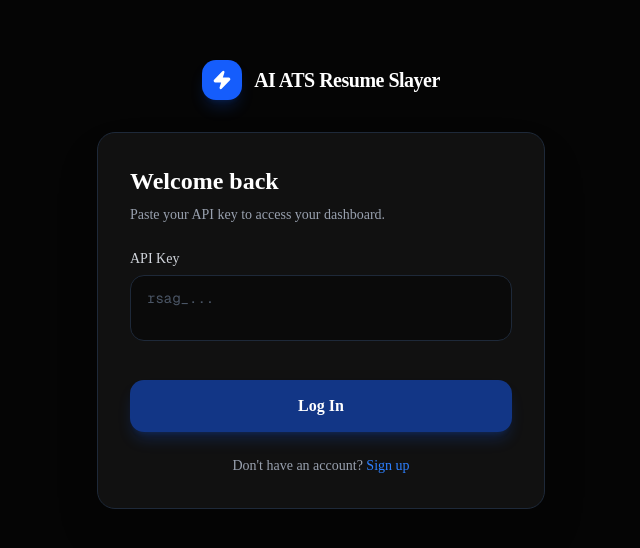
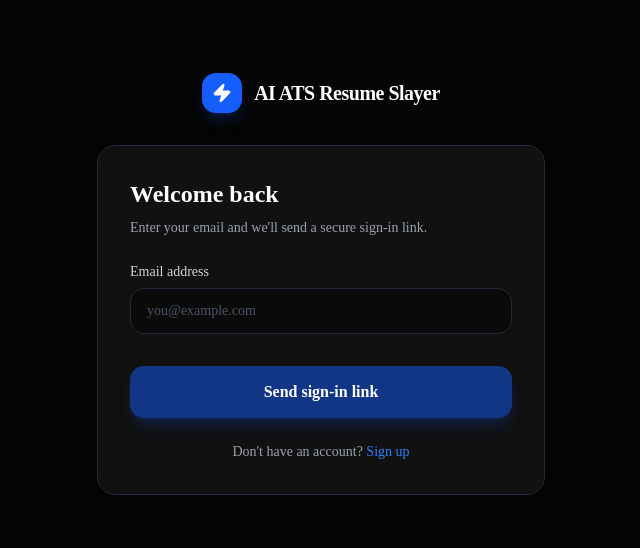
Before and after one commit to ake144/Resume-Slayer, a Next.js app: page /login in a window 1280 px wide. Shown: the part 116-664 px from the top of the page, without its empty margins (319-959 px from the left). Built offline with nearby package versions, Linux system fonts and the light colour scheme; no server answers.

Commit message:
feat: interview pre stuff

```diff
--- a/app/(auth)/login/page.tsx
+++ b/app/(auth)/login/page.tsx
@@ -5,11 +5,10 @@ import { useState } from "react";
 import { Zap } from "lucide-react";
 import { useRouter } from "next/navigation";
 import { api } from "@/lib/api";
-import { getApiKey, setApiKey, clearAuth } from "@/utils/common";
 
 export default function LoginPage() {
   const router = useRouter();
-  const [apiKeyInput, setApiKeyInput] = useState("");
+  const [email, setEmail] = useState("");
   const [isLoading, setIsLoading] = useState(false);
   const [error, setError] = useState("");
 
@@ -18,20 +17,12 @@ export default function LoginPage() {
     setIsLoading(true);
     setError("");
 
-    const previousKey = getApiKey();
-    setApiKey(apiKeyInput.trim());
-
     try {
-      await api.getMe();
-      router.push("/dashboard");
+      await api.requestMagicLink(email.trim());
+      setError("Check the development server log for your sign-in link. Email delivery will be connected later.");
     } catch (err) {
       console.error(err);
-      if (previousKey) {
-        setApiKey(previousKey);
-      } else {
-        clearAuth();
-      }
-      setError("Invalid API key. Double-check what you pasted and try again.");
+      setError("Could not request a sign-in link. Try again shortly.");
     } finally {
       setIsLoading(false);
     }
@@ -48,29 +39,29 @@ export default function LoginPage() {
 
       <div className="bg-[#111] border border-gray-800 rounded-2xl p-8 w-full max-w-md shadow-2xl">
         <h2 className="text-2xl font-bold mb-2">Welcome back</h2>
-        <p className="text-gray-400 text-sm mb-6">Paste your API key to access your dashboard.</p>
+        <p className="text-gray-400 text-sm mb-6">Enter your email and we&apos;ll send a secure sign-in link.</p>
 
         {error && <div className="bg-red-500/10 border border-red-500/50 text-red-500 px-4 py-3 rounded-lg mb-4 text-sm">{error}</div>}
 
         <form onSubmit={handleSubmit} className="space-y-4">
           <div>
-            <label className="block text-sm font-medium text-gray-300 mb-1.5">API Key</label>
-            <textarea
+            <label className="block text-sm font-medium text-gray-300 mb-1.5">Email address</label>
+            <input
               required
-              value={apiKeyInput}
-              onChange={(e) => setApiKeyInput(e.target.value)}
-              rows={2}
-              className="w-full bg-[#0a0a0a] border border-gray-800 rounded-xl px-4 py-3 text-white text-sm font-mono focus:outline-none focus:border-blue-500 focus:ring-1 focus:ring-blue-500 transition-all placeholder:text-gray-600 resize-none"
-              placeholder="rsag_..."
+              type="email"
+              value={email}
+              onChange={(e) => setEmail(e.target.value)}
+              className="w-full bg-[#0a0a0a] border border-gray-800 rounded-xl px-4 py-3 text-white text-sm focus:outline-none focus:border-blue-500 focus:ring-1 focus:ring-blue-500 transition-all placeholder:text-gray-600"
+              placeholder="you@example.com"
             />
           </div>
 
           <button
             type="submit"
-            disabled={isLoading || !apiKeyInput.trim()}
+            disabled={isLoading || !email.trim()}
             className="w-full bg-blue-600 hover:bg-blue-700 disabled:bg-blue-600/50 text-white font-bold py-3.5 rounded-xl shadow-lg shadow-blue-600/20 transition-all mt-4"
           >
-            {isLoading ? "Verifying..." : "Log In"}
+            {isLoading ? "Sending..." : "Send sign-in link"}
           </button>
         </form>
 
--- /dev/null
+++ b/app/(auth)/verify/page.tsx
@@ -0,0 +1,17 @@
+'use client';
+
+import { useEffect, useState } from 'react';
+import { useRouter, useSearchParams } from 'next/navigation';
+import { api } from '@/lib/api';
+
+export default function VerifyMagicLinkPage() {
+  const router = useRouter();
+  const params = useSearchParams();
+  const [message, setMessage] = useState('Signing you in…');
+  useEffect(() => {
+    const token = params.get('token');
+    if (!token) { setMessage('This sign-in link is invalid.'); return; }
+    api.verifyMagicLink(token).then(() => router.replace('/dashboard')).catch(() => setMessage('This sign-in link is invalid or has expired.'));
+  }, [params, router]);
+  return <main className="flex min-h-screen items-center justify-center bg-[#050505] p-6 text-sm text-slate-300">{message}</main>;
+}
--- a/app/dashboard/analysis/page.tsx
+++ b/app/dashboard/analysis/page.tsx
@@ -76,7 +76,7 @@ export default function AnalysisPage() {
           { label: "Avg Match Score", value: summary?.average_match_score === null || !summary ? "—" : `${summary.average_match_score}%`, icon: Target, color: "blue" },
           { label: "Evaluated Roles", value: summary?.durable_match_count ?? 0, icon: Zap, color: "purple" },
           { label: "Active Applications", value: summary?.active_applications ?? 0, icon: TrendingUp, color: "green" },
-          { label: "Recurring Gaps", value: summary?.skill_gaps.length ?? 0, icon: Sparkles, color: "orange" }
+          { label: "Helpful Reviews", value: summary?.helpful_feedback_count ?? 0, icon: Sparkles, color: "orange" }
         ].map((stat, i) => (
           <motion.div
             key={i}
--- a/app/dashboard/layout.tsx
+++ b/app/dashboard/layout.tsx
@@ -5,7 +5,6 @@ import { useEffect, useState } from "react";
 import { useRouter } from "next/navigation";
 import { Sidebar } from "../components/dashboard/sidebar";
 import { Header } from "../components/dashboard/header";
-import { getApiKey, clearAuth } from "@/utils/common";
 import { api } from "@/lib/api";
 import { RefreshCw } from "lucide-react";
 
@@ -19,17 +18,9 @@ export default function DashboardLayout({
   const [checked, setChecked] = useState(false);
 
   useEffect(() => {
-    const key = getApiKey();
-    if (!key) {
-      clearAuth();
-      router.push('/login');
-      return;
-    }
-
     api.getMe()
       .then(() => setChecked(true))
       .catch(() => {
-        clearAuth();
         router.push('/login');
       });
   }, [router]);
--- a/lib/api.ts
+++ b/lib/api.ts
@@ -6,6 +6,8 @@ import type {
   ApplicationEvent,
   ApplicationTask,
   ApplicationContact,
+  InterviewSession,
+  InterviewAnswer,
   ApplicationListResult,
   ApplicationType,
   CareerEvidence,
@@ -58,6 +60,8 @@ export const api = {
   register: (email: string, full_name?: string) =>
     client.post("/users", { email, full_name }).then(raw<{ id: string; email: string; api_key: string; created_at: string }>),
   getMe: () => client.get("/users/me").then(raw<UserAccount>),
+  requestMagicLink: (email: string) => client.post("/users/magic-link", null, { params: { email } }),
+  verifyMagicLink: (token: string) => client.post("/users/magic-link/verify", null, { params: { token } }),
 
   // Profile
   getProfile: () => client.get("/profile").then(raw<UserProfile>),
@@ -159,6 +163,11 @@ export const api = {
   completeApplicationTask: (id: string) => client.post(`/applications/tasks/${id}/complete`).then(unwrap<ApplicationTask>),
   listApplicationContacts: (id: string) => client.get(`/applications/${id}/contacts`).then(unwrap<ApplicationContact[]>),
   createApplicationContact: (id: string, body: { name: string; email?: string; role?: string; notes?: string }) => client.post(`/applications/${id}/contacts`, body).then(unwrap<ApplicationContact>),
+  createInterviewSession: (body: { application_id: string; stage?: string; scheduled_at?: string; question_set?: string[] }) => client.post("/interviews/sessions", body).then(unwrap<InterviewSession>),
+  listInterviewSessions: (application_id?: string) => client.get("/interviews/sessions", { params: application_id ? { application_id } : undefined }).then(unwrap<InterviewSession[]>),
+  saveInterviewAnswer: (sessionId: string, body: { question_index: number; answer: string }) => client.post(`/interviews/sessions/${sessionId}/answers`, body).then(unwrap<InterviewAnswer>),
+  listInterviewAnswers: (sessionId: string) => client.get(`/interviews/sessions/${sessionId}/answers`).then(unwrap<InterviewAnswer[]>),
+  deleteInterviewSession: (sessionId: string) => client.delete(`/interviews/sessions/${sessionId}`),
 
   // Career agent
   getCareerSummary: () => client.get("/career/summary").then(raw<CareerSummary>),
--- a/utils/types.ts
+++ b/utils/types.ts
@@ -127,6 +127,9 @@ export interface ApplicationTask {
 
 export interface ApplicationContact { id: string; application_id: string; name: string; email: string | null; role: string | null; notes: string | null; created_at: string; }
 
+export interface InterviewSession { id: string; application_id: string; stage: string; scheduled_at: string | null; question_set: string[]; improvement_plan: string[]; created_at: string; }
+export interface InterviewAnswer { id: string; question_index: number; answer: string; feedback: string | null; rubric_score: number | null; created_at: string; }
+
 export interface ApplicationListResult {
   content: Application[];
   totalItems: number;
@@ -147,6 +150,9 @@ export interface CareerSummary {
   strong_matches: string[];
   tailoring_recommendations: string[];
   durable_match_count: number;
+  feedback_count: number;
+  helpful_feedback_count: number;
+  average_feedback_rating: number | null;
   active_applications: number;
   average_match_score: number | null;
   recent_applications: Application[];
```
Also changed, not shown: app/dashboard/slays/[id]/page.tsx (+26 -1 lines).
